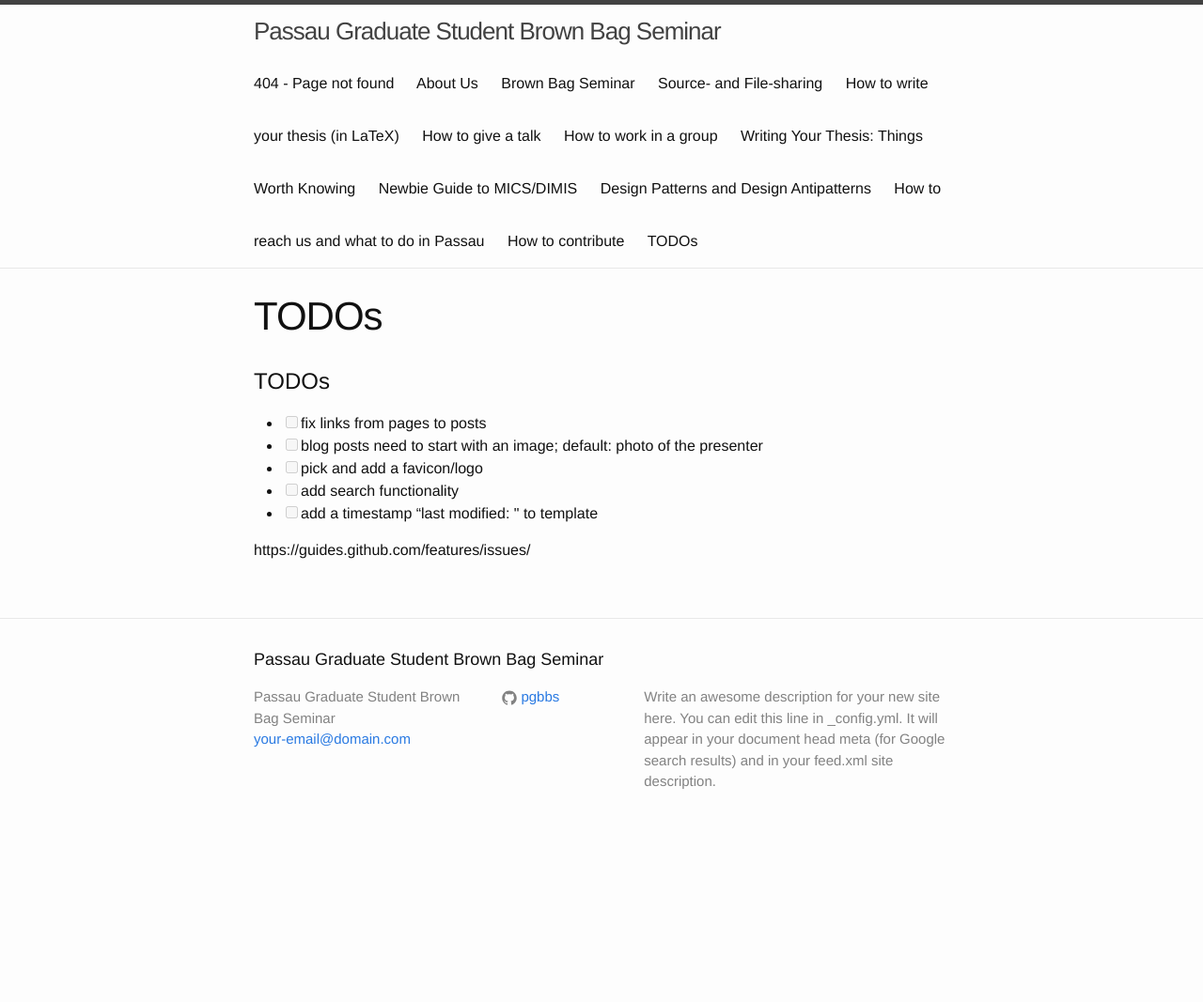
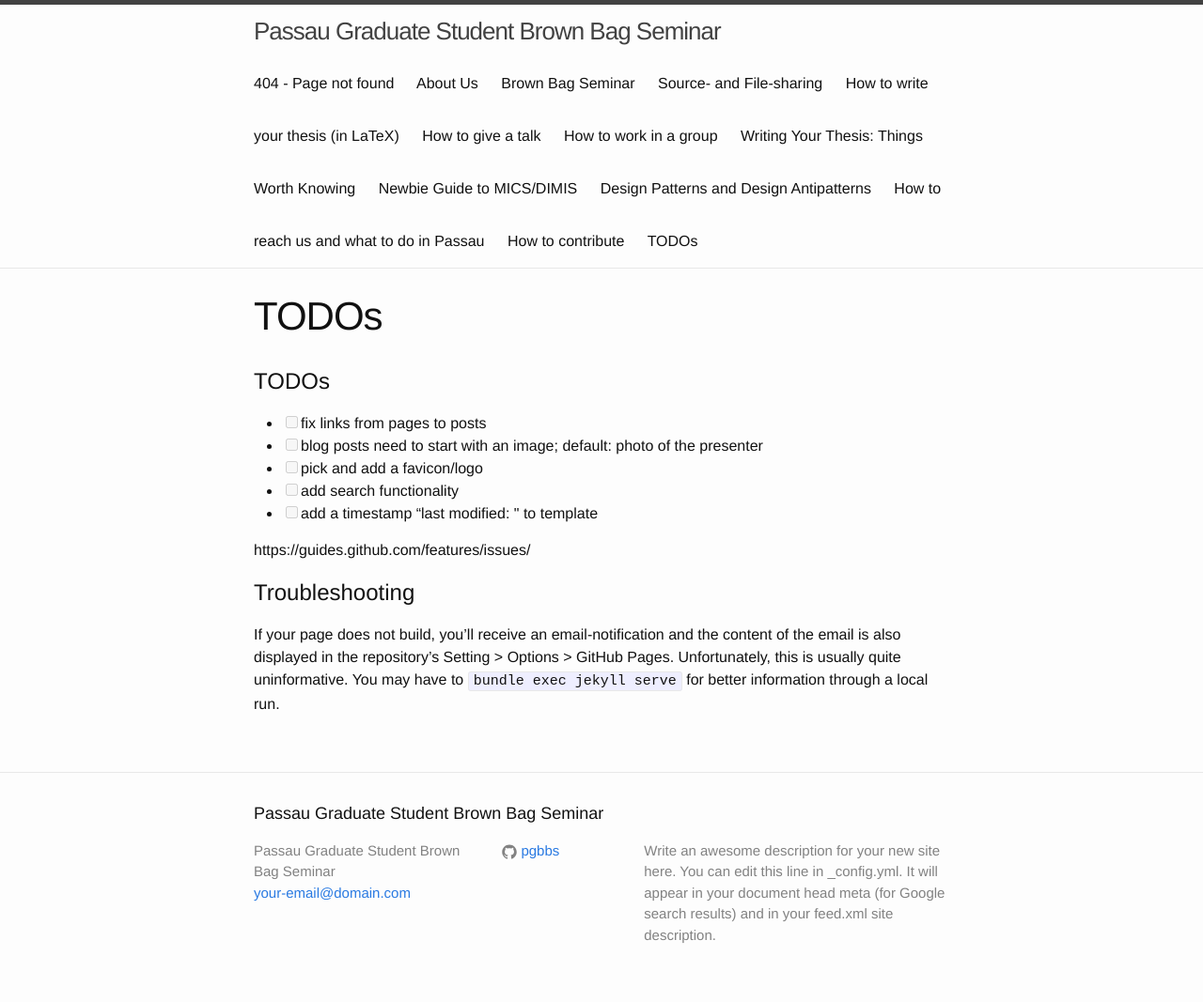
Before and after one commit to PGBBS/pgbbs.github.io, a Jekyll site: the page built from ISSUES.md, in a window 1280 px wide. Shown: the whole page at 94% size. Built offline with Jekyll 4.4.1, drawn with Linux system fonts in a browser that asks for light colours; our own code applies the rules of GitHub Pages for plain Markdown files; before the commit the page ends 904 px from its top, so only the background shows below that.

Commit message:
bugfixing hint

```diff
--- a/ISSUES.md
+++ b/ISSUES.md
@@ -7,3 +7,11 @@
 - [ ] add a timestamp "last modified: <file-date>" to template
 
 https://guides.github.com/features/issues/
+
+# Troubleshooting
+
+If your page does not build, you'll receive an email-notification and
+the content of the email is also displayed in the repository's Setting >
+Options > GitHub Pages. Unfortunately, this is usually quite
+uninformative. You may have to `bundle exec jekyll serve` for better
+information through a local run.
```
